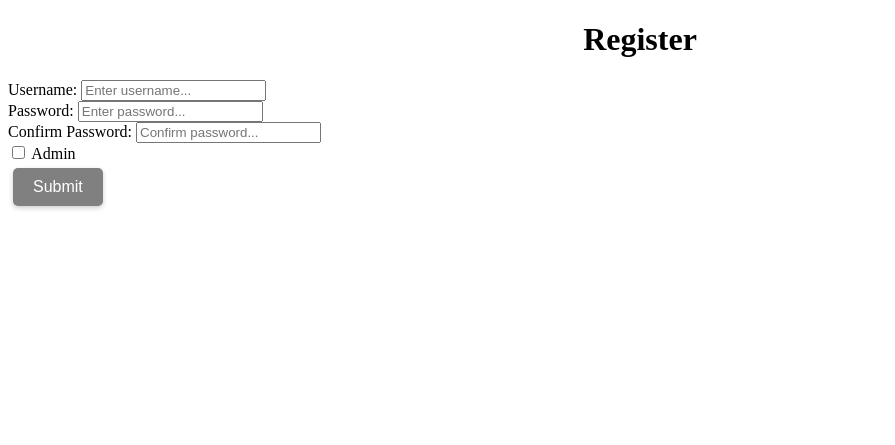
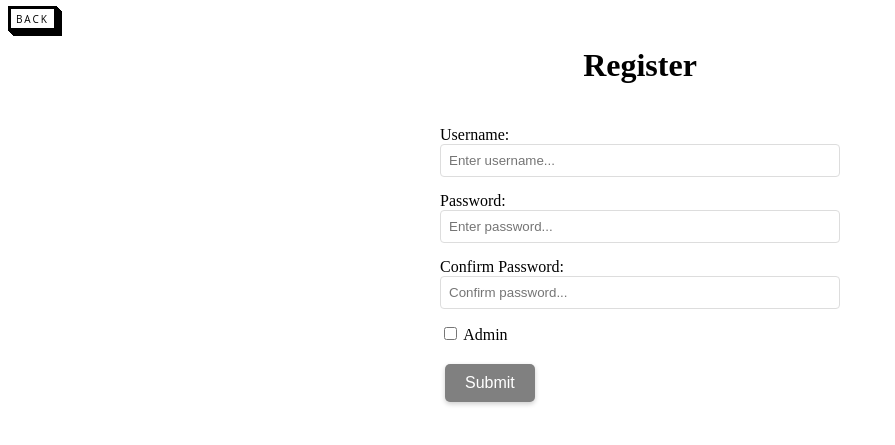
Before and after one commit to maddiehobbs/assignment, a Flask app: page /register in a window 1280 px wide. Shown: the top 445 px of the page, without its empty margins (0-895 px from the left). Run offline with Flask 3, Linux system fonts and the light colour scheme.

Commit message:
Add basic register authentication, templates and styling

```diff
--- a/main.py
+++ b/main.py
@@ -1,8 +1,11 @@
-from flask import Flask, render_template, request
+from flask import Flask, render_template, request, flash, redirect, url_for
 
 app = Flask(__name__)
 app.secret_key = 'your_secret'
 
+@app.route('/')
+def home():
+    return render_template('home.html')
 
 @app.route('/login', methods=['GET', 'POST'])
 def login():
@@ -19,13 +22,21 @@ def register():
         username = request.form.get('username')
         password1 = request.form.get('password1')
         password2 = request.form.get('password2')
-    # TODO: Implement register validation and logic
 
+        if len(username) < 6:
+            flash('Username must be at least 6 characters, try again!', category='failure')
+        elif password1 != password2:
+            flash('Passwords must be equal, try again!', category='failure')
+        elif len(password1) < 8:
+            flash('Password must be at least 8 characters long, try again!', category='failure')
+        else:
+            flash('Success', category='success')
+            return redirect(url_for('main'))
     return render_template('auth/register.html')
 
-@app.route('/')
-def home():
-    return render_template('home.html')
+@app.route('/main')
+def main():
+    return render_template('main.html')
 
 if __name__ == '__main__':
     app.run(debug=True)
--- a/static/css/style.css
+++ b/static/css/style.css
@@ -22,3 +22,90 @@
 .button:active {
   transform: translateY(1px);
 }
+
+.button-back {
+  font-family: "Open Sans", sans-serif;
+  font-size: 10px;
+  letter-spacing: 2px;
+  text-decoration: none;
+  text-transform: uppercase;
+  color: #000;
+  cursor: pointer;
+  border: 3px solid;
+  padding: 0.25em 0.5em;
+  box-shadow: 1px 1px 0px 0px, 2px 2px 0px 0px, 3px 3px 0px 0px, 4px 4px 0px 0px,
+    5px 5px 0px 0px;
+  position: relative;
+  user-select: none;
+  -webkit-user-select: none;
+  touch-action: manipulation;
+}
+
+.button-back:active {
+  box-shadow: 0px 0px 0px 0px;
+  top: 5px;
+  left: 5px;
+}
+
+.alert {
+  padding: 15px;
+  margin: 20px auto; /* Center the alert */
+  width: 80%; /* Take up most of the width */
+  max-width: 800px; /* But not too wide on large screens */
+  text-align: center;
+  position: relative;
+  border-radius: 4px;
+  display: flex;
+  justify-content: space-between;
+  align-items: center;
+}
+
+.alert-failure {
+  color: #721c24;
+  background-color: #f8d7da;
+  border-color: #f5c6cb;
+}
+
+.alert-success {
+  color: #155724;
+  background-color: #d4edda;
+  border-color: #c3e6cb;
+}
+
+.dismiss {
+  background: none;
+  border: none;
+  color: inherit;
+  cursor: pointer;
+  padding: 0 10px;
+  font-size: 20px;
+  float: right;
+  font-weight: bold;
+}
+
+.form {
+  max-width: 400px;
+  margin: 0 auto;
+  padding: 20px;
+}
+
+.form-group {
+  margin-bottom: 15px;
+}
+
+.form-input {
+  width: 100%;
+  padding: 8px;
+  border: 1px solid #ddd;
+  border-radius: 4px;
+  box-sizing: border-box;
+}
+
+.container {
+  height: 100vh;
+  display: flex;
+  flex-direction: column;
+  justify-content: center;
+  align-items: center;
+  text-align: center;
+}
--- /dev/null
+++ b/templates/auth/baseauth.html
@@ -0,0 +1,50 @@
+<!DOCTYPE html>
+<html>
+
+<head>
+    <meta charset="UTF-8">
+    <meta name="viewport" content="width=device-width, initial-scale=1.0">
+    <title>{% block title %}{% endblock %}</title>
+    <link rel="stylesheet" href="{{ url_for('static', filename='css/style.css') }}">
+</head>
+
+<body>
+    <a href="{{ url_for('home') }}" class="button-back">back</a>
+    <h1 align="center">{% block heading %}{% endblock %}</h1>
+
+    {% with messages = get_flashed_messages(with_categories=true) %}
+    {% if messages %}
+    {% for category, message in messages %}
+    <div class="alert alert-{{ category }}" role="alert">
+        {{ message }}
+        <button type="button" class="dismiss" data-dismiss="alert">&times;</button>
+    </div>
+    {% endfor %}
+    {% endif %}
+    {% endwith %}
+
+    {% block content %}{% endblock %}
+
+    <script>
+        document.addEventListener('DOMContentLoaded', function () {
+            // Auto-dismiss alerts after 5 seconds
+            const alerts = document.querySelectorAll('.alert');
+            alerts.forEach(alert => {
+                setTimeout(() => {
+                    alert.style.opacity = '0';
+                    setTimeout(() => alert.remove(), 300);
+                }, 5000);
+            });
+
+            document.querySelectorAll('[data-dismiss="alert"]').forEach(button => {
+                button.addEventListener('click', function () {
+                    const alert = this.parentElement;
+                    alert.style.opacity = '0';
+                    setTimeout(() => alert.remove(), 300);
+                });
+            });
+        });
+    </script>
+</body>
+
+</html>
--- a/templates/auth/register.html
+++ b/templates/auth/register.html
@@ -1,33 +1,27 @@
-<!DOCTYPE html>
-<html>
+{% extends "auth/baseauth.html" %}
 
-<head>
-    <meta name="viewport" content="width=device-width, initial-scale=1.0">
-    <title>Register</title>
-    <link rel="stylesheet" href="{{ url_for('static', filename='css/style.css') }}">
-</head>
+{% block title %}Register{% endblock %}
 
-<body>
-    <h1 align="center">Register</h1>
-    <form method="POST">
-        <div>
+{% block heading %}Register{% endblock %}
+
+{% block content %}
+<form method="POST" class="form">
+    <div class="form-group">
         <label>Username:</label>
-            <input type="text" name="username" id="username" placeholder="Enter username..." required>
+        <input type="text" class="form-input" name="username" id="username" placeholder="Enter username..." required>
     </div>
-        <div>
+    <div class="form-group">
         <label>Password:</label>
-            <input type="password" name="password1" id="password1" placeholder="Enter password..." required>
+        <input type="password" class="form-input" name="password1" id="password1" placeholder="Enter password..." required>
     </div>
-        <div>
+    <div class="form-group">
         <label>Confirm Password:</label>
-            <input type="password" name="password2" id="password2" placeholder="Confirm password..." required>
+        <input type="password" class="form-input" name="password2" id="password2" placeholder="Confirm password..." required>
     </div>
-        <div>
+    <div class="form-group">
         <input type="checkbox" id="admin" name="admin" value="True">
         <label for="admin">Admin</label>
     </div>
     <button type="submit" class="button">Submit</button>
 </form>
-</body>
-
-</html>
+{% endblock %}
```
Also changed, not shown: templates/auth/login.html (+11 -17 lines), templates/home.html (+6 -4 lines), templates/main.html (added, +13 -0 lines). Lines whose indentation alone changed are shown as unchanged.
